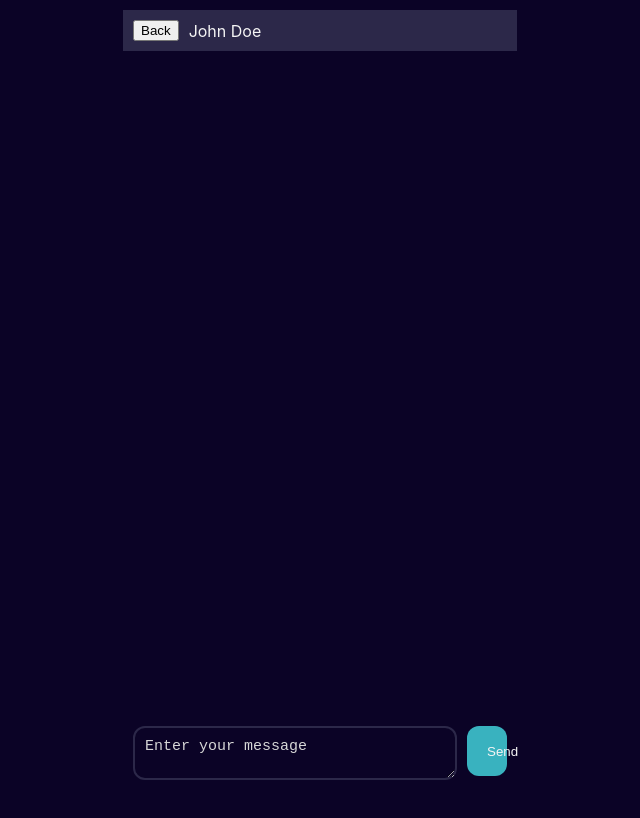
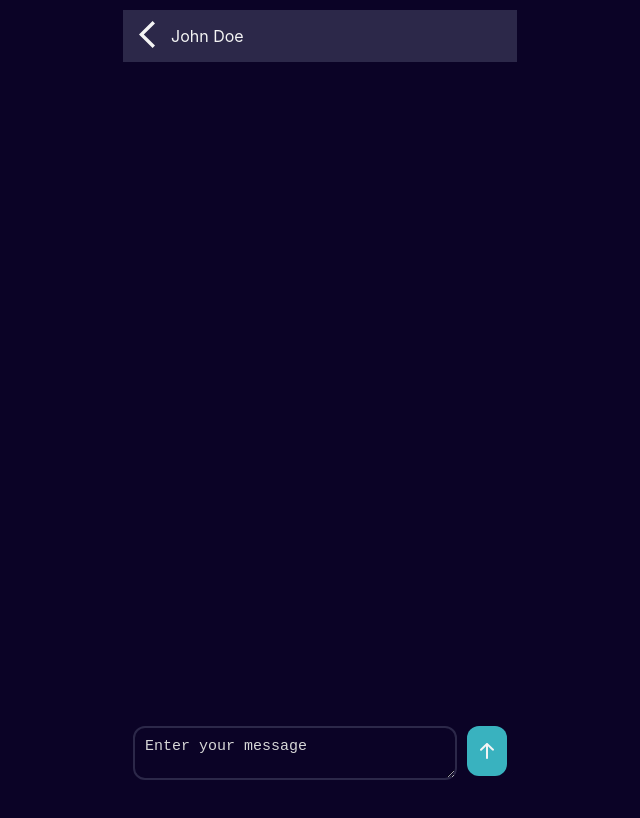
Before and after one commit to Murrmaid4/friendly_fire_app, a React (Create React App) app in the folder friendlyfire/client/: page /messages in a window 1280 px wide. Shown: the whole page, without its empty margins (320-960 px from the left). Built offline with nearby package versions, Linux system fonts and the light colour scheme.

Commit message:
added icons to messages

```diff
--- a/friendlyfire/client/src/Pages/Messages/Messages.css
+++ b/friendlyfire/client/src/Pages/Messages/Messages.css
@@ -1,4 +1,3 @@
-
 .messages-container {
   display: flex;
   flex-direction: column;
@@ -22,6 +21,8 @@
 .user-info .back-button {
   margin-right: 10px;
   cursor: pointer;
+  background-color: transparent;
+  border: none;
 }
 
 .user-name{
@@ -116,3 +117,11 @@
   color: var(--white);
   cursor: pointer;
 }
+
+
+.send-icon {
+  display: flex;
+  flex-direction: column;
+  align-items: center;
+  justify-content: center;
+}
--- a/friendlyfire/client/src/Pages/Messages/Messages.js
+++ b/friendlyfire/client/src/Pages/Messages/Messages.js
@@ -1,5 +1,6 @@
 import React, { useState } from "react";
 import "./Messages.css";
+import BackButton from "../../assets/Icons/back.svg"
 // don't have these yet but am going based on figma
 // import phoneIcon from "../../assets/phone-icon.png";
 // import videoIcon from "../../assets/video-icon.png";
@@ -29,7 +30,9 @@ const Messages = () => {
       {/* Header Bar */}
       <div className="header-bar">
         <div className="user-info">
-          <button className="back-button">Back</button>
+          <button className="back-button">
+            <img src={BackButton} alt="Back Button"/>
+          </button>
           <span className="user-name">John Doe</span>
         </div>
         <div className="action-buttons">
@@ -64,7 +67,11 @@ const Messages = () => {
           onChange={handleMessageChange}
           required
         />
-        <button type="submit">Send</button>
+        <button className="send-icon" type="submit">
+          <svg xmlns="http://www.w3.org/2000/svg" width="14" height="16" viewBox="0 0 14 16" fill="none">
+            <path d="M13.706 7.4009C13.6131 7.49038 13.5027 7.56137 13.3812 7.60982C13.2597 7.65826 13.1294 7.6832 12.9978 7.6832C12.8663 7.6832 12.736 7.65826 12.6145 7.60982C12.493 7.56137 12.3826 7.49038 12.2897 7.4009L8.00017 3.28251V15.0402C8.00017 15.2947 7.89485 15.5389 7.70737 15.7189C7.51989 15.8989 7.26561 16 7.00047 16C6.73533 16 6.48106 15.8989 6.29358 15.7189C6.1061 15.5389 6.00077 15.2947 6.00077 15.0402V3.28251L1.70956 7.4009C1.52175 7.58121 1.26703 7.68251 1.00143 7.68251C0.735838 7.68251 0.481119 7.58121 0.293314 7.4009C0.105508 7.22059 2.79852e-09 6.97603 0 6.72103C-2.79852e-09 6.46603 0.105508 6.22148 0.293314 6.04117L6.29152 0.282301C6.38439 0.192821 6.49475 0.121824 6.61627 0.0733804C6.73778 0.0249368 6.86806 0 6.99964 0C7.13121 0 7.26149 0.0249368 7.38301 0.0733804C7.50453 0.121824 7.61488 0.192821 7.70776 0.282301L13.706 6.04117C13.7992 6.13033 13.8731 6.23629 13.9236 6.35296C13.974 6.46962 14 6.59471 14 6.72103C14 6.84736 13.974 6.97244 13.9236 7.0891C13.8731 7.20577 13.7992 7.31173 13.706 7.4009Z" fill="#F4F4F4"/>
+          </svg>
+        </button>
       </form>
     </div>
 
--- a/friendlyfire/client/src/Pages/Signup/Signup.css
+++ b/friendlyfire/client/src/Pages/Signup/Signup.css
@@ -1,4 +1,4 @@
-body {
+body{
   background: var(--black);
   display:flex;
   justify-content: center;
--- a/friendlyfire/client/src/Pages/Signup/Signup.js
+++ b/friendlyfire/client/src/Pages/Signup/Signup.js
@@ -25,8 +25,7 @@ const Signup = () => {
     e.preventDefault();}
 
     return (
-      <div>
-
+      <div >
         <div className="logo-container">{/* div for logo */}
           <img src={Logo} alt="friendlyfire app logo" className="logo"/>
         </div>
```
Also changed, not shown: friendlyfire/client/src/assets/Icons/back.svg (added). Lines whose indentation alone changed are shown as unchanged.
